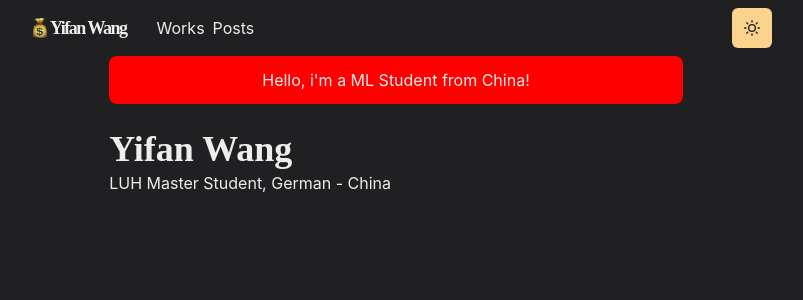
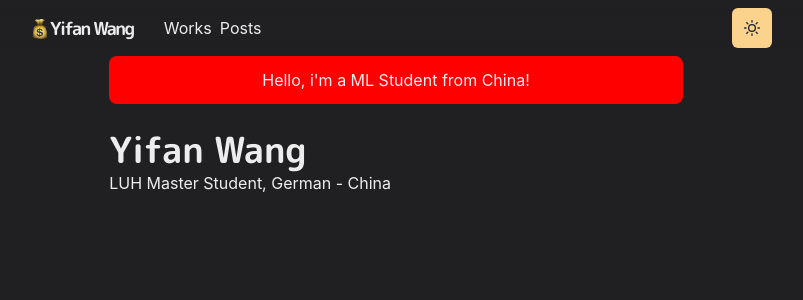
Before and after one commit to sIHURs/sihurs_homepage, a Next.js app: page / in a window 1280 px wide. Shown: the top 300 px of the page, without its empty margins (244-1047 px from the left). Built offline with nearby package versions, Linux system fonts and the light colour scheme.

Commit message:
add Fonts

```diff
--- /dev/null
+++ b/components/fonts.js
@@ -0,0 +1,18 @@
+// import { Global } from '@emotion/react'
+
+// const Fonts = () => {
+//     <Global
+//         styles={`
+//             @import url('https://fonts.googleapis.com/css2?family=M+PLUS+Rounded+1c:wght@300;700&display=swap');
+//         `}
+//     />
+// }
+
+// export default Fonts
+
+const Fonts = () => (
+    <style jsx global>{`
+      @import url('https://fonts.googleapis.com/css2?family=M+PLUS+Rounded+1c:wght@300;700&display=swap');
+    `}</style>
+  )
+  export default Fonts
--- a/pages/_app.js
+++ b/pages/_app.js
@@ -1,6 +1,8 @@
 import { ChakraProvider } from '@chakra-ui/react'
 import Layout from '../components/layouts/main'
 import theme from '../libs/theme'
+import Fonts from '../components/fonts'
+
 
 
 // import Fonts from '../components/fonts'
@@ -12,6 +14,7 @@ import theme from '../libs/theme'
 const Website = ( {Component, pageProps, router }) => {
     return (
         <ChakraProvider theme={theme}>
+            <Fonts />
             <Layout router={router}>
                 <Component {...pageProps} key={router.route} />
             </Layout>
```
